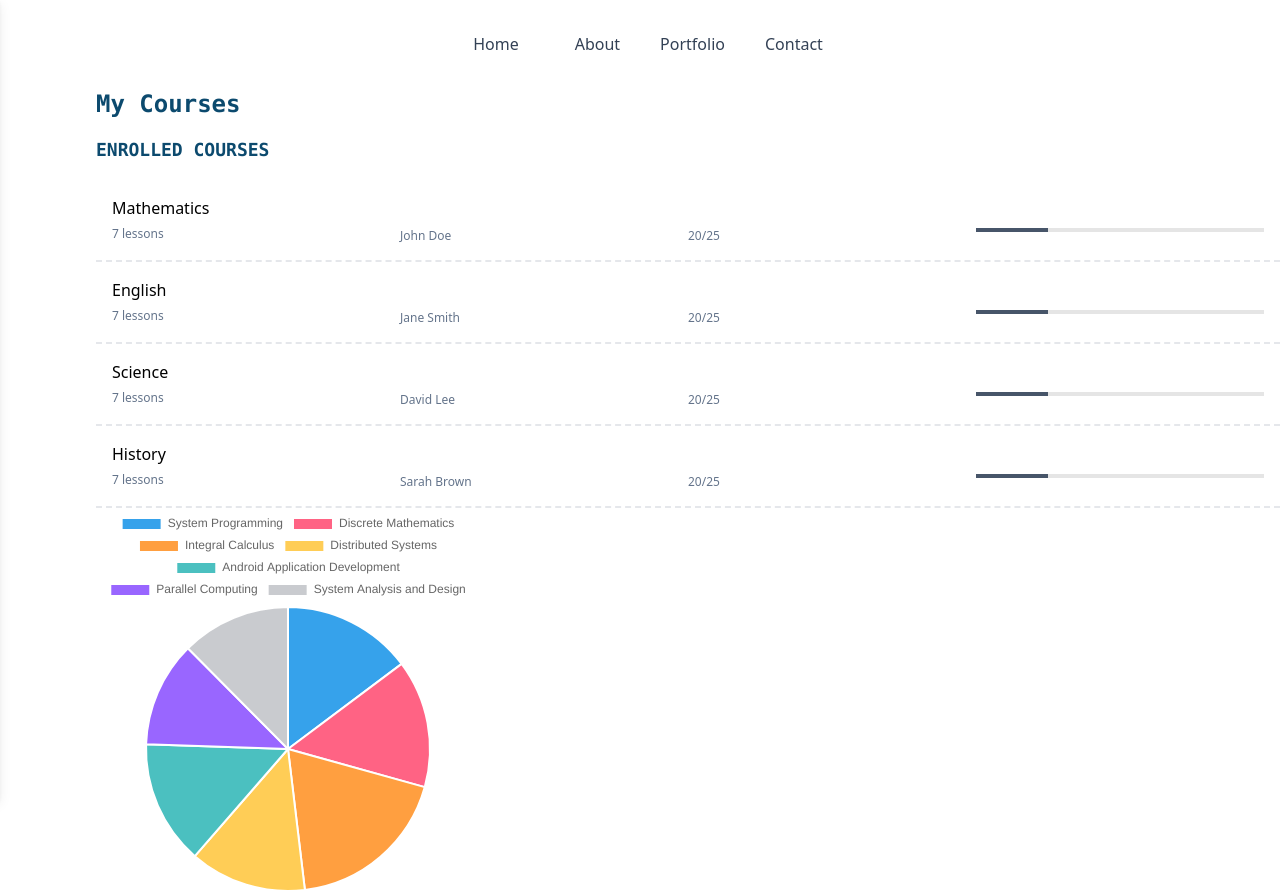
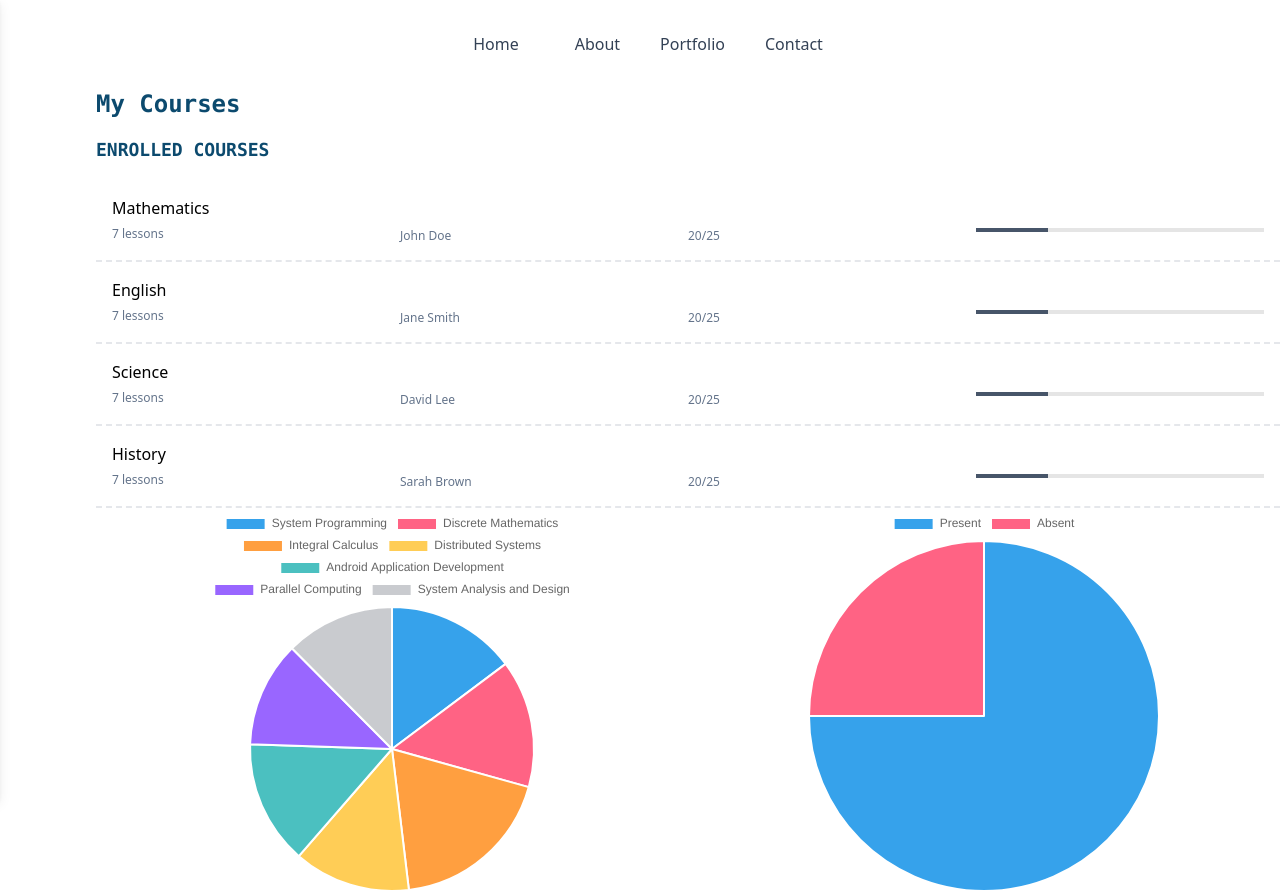
Before and after one commit to Shuleni-Project/Shuleni, a React (Create React App) app in the folder client/: page /student in a window 1280 px wide. Built offline with nearby package versions, Linux system fonts and the light colour scheme; what tw-elements would draw is missing.

Commit message:
redisign pie chart.

```diff
--- /dev/null
+++ b/client/src/components/StudentAttendance.js
@@ -0,0 +1,9 @@
+import React from "react";
+import {Pie} from 'react-chartjs-2';
+import {Chart as ChartJS} from 'chart.js/auto';
+
+export default function StudentAttendance({chartData}) {
+    return (
+        <Pie data={chartData}/>
+    );
+}
--- a/client/src/views/Student.js
+++ b/client/src/views/Student.js
@@ -4,6 +4,7 @@ import SideNavbar from '../components/SideNavbar';
 import EnrolledCourses from '../components/EnrolledCourses';
 import Chart from '../components/Chart';
 import { studentScores } from '../Data';
+import StudentAttendance from '../components/StudentAttendance';
 
 function Student() {
   const [studentScore, setScore] = useState({
@@ -13,6 +14,13 @@ function Student() {
       data: studentScores.map(data => data.score)
     }]
   });
+  const [attendance, setAttendance] = useState({
+    labels: ['Present', 'Absent'],
+    datasets: [{
+      label: "Student's attendance",
+      data: [75, 25]
+    }]
+  });
   return (
     <div>
       <SideNavbar />
@@ -20,8 +28,13 @@ function Student() {
         <div className="ml-24">
           <h2 className="font-mono text-2xl antialiased font-bold text-sky-900">My Courses</h2>
           <EnrolledCourses />
-          <div className='max-w-sm'>
-            <Chart chartData={studentScore} />
+          <div className='flex flex-wrap justify-around'>
+            <div className='max-w-sm flex-auto'>
+              <Chart chartData={studentScore} />
+            </div>
+            <div className='max-w-sm flex-auto'>
+              <StudentAttendance chartData={attendance} />
+            </div>
           </div>
         </div>
       </div>
```
